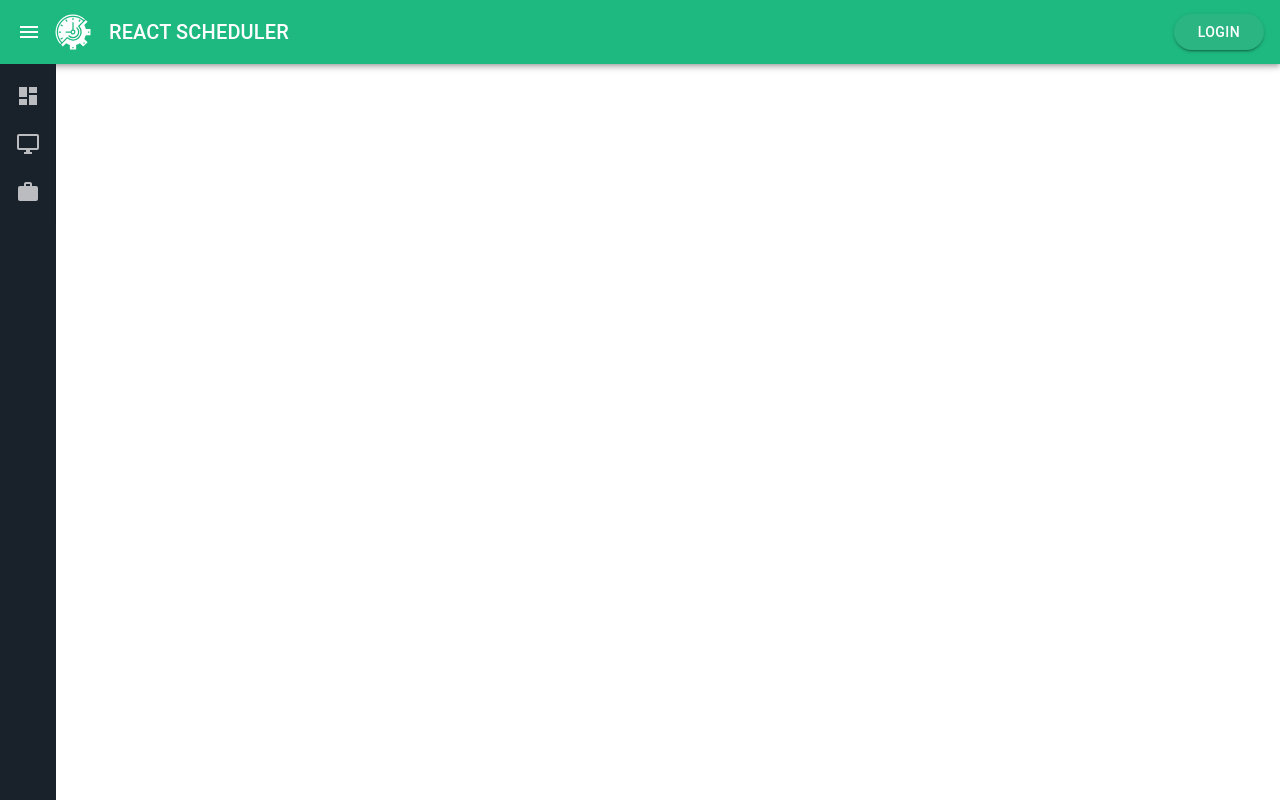
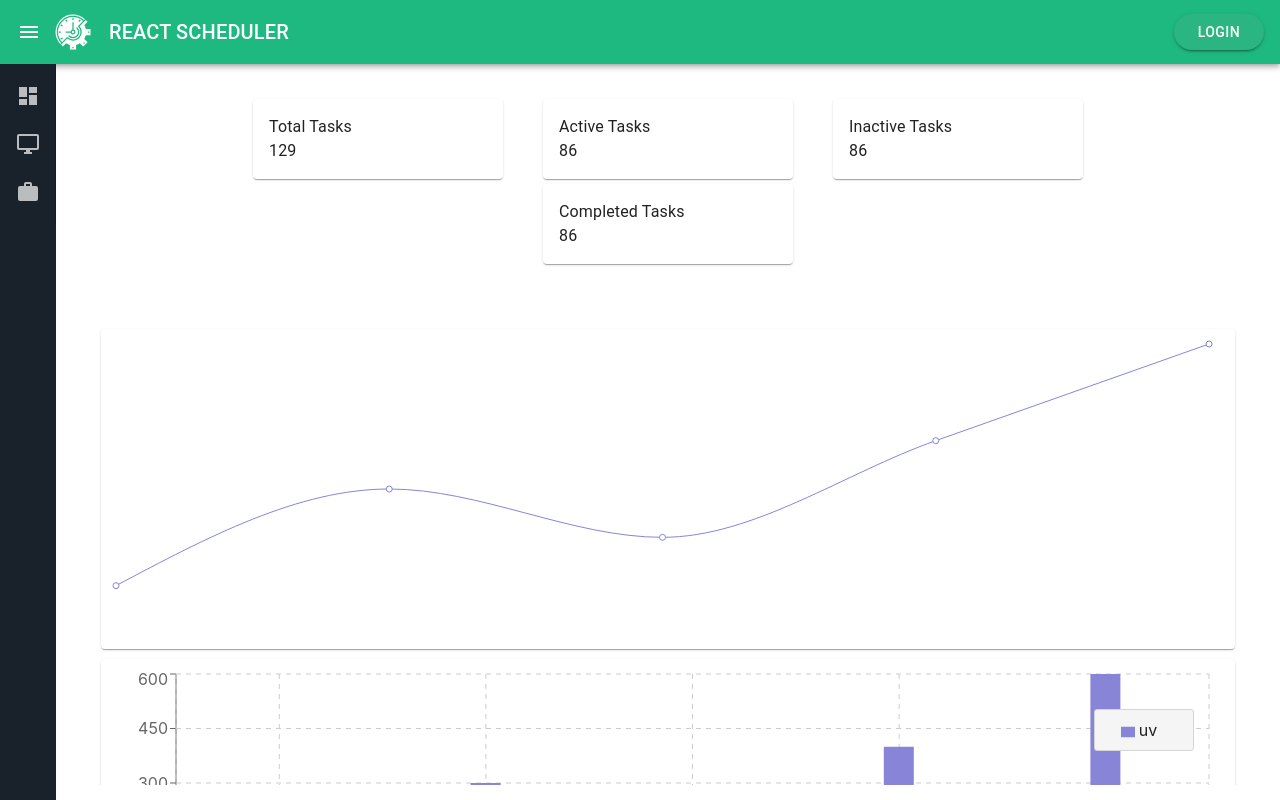
Before and after one commit to AkhileshMuthusamy/react-reminder, a React (Create React App) app: page / in a window 1280 px wide. Built offline with nearby package versions, Linux system fonts and the light colour scheme.

Commit message:
Improved Routing logic

```diff
--- a/src/Route.js
+++ b/src/Route.js
@@ -8,7 +8,6 @@
   return (
     <Router>
       <Switch>
-        <Route exact path="/" component={App} />
         <Route path="/" component={App} />
         <Route path="/login" component={Login} />
       </Switch>
--- a/src/components/App.js
+++ b/src/components/App.js
@@ -18,6 +18,7 @@
           <NavBar />
         </div>
         <div className="content">
+          <Route exact path="/" component={Dashboard} />
           <Route path="/dashboard" component={Dashboard} />
           <Route path="/monitor" component={Monitor} />
           <Route path="/tasks" component={Tasks} />
```
